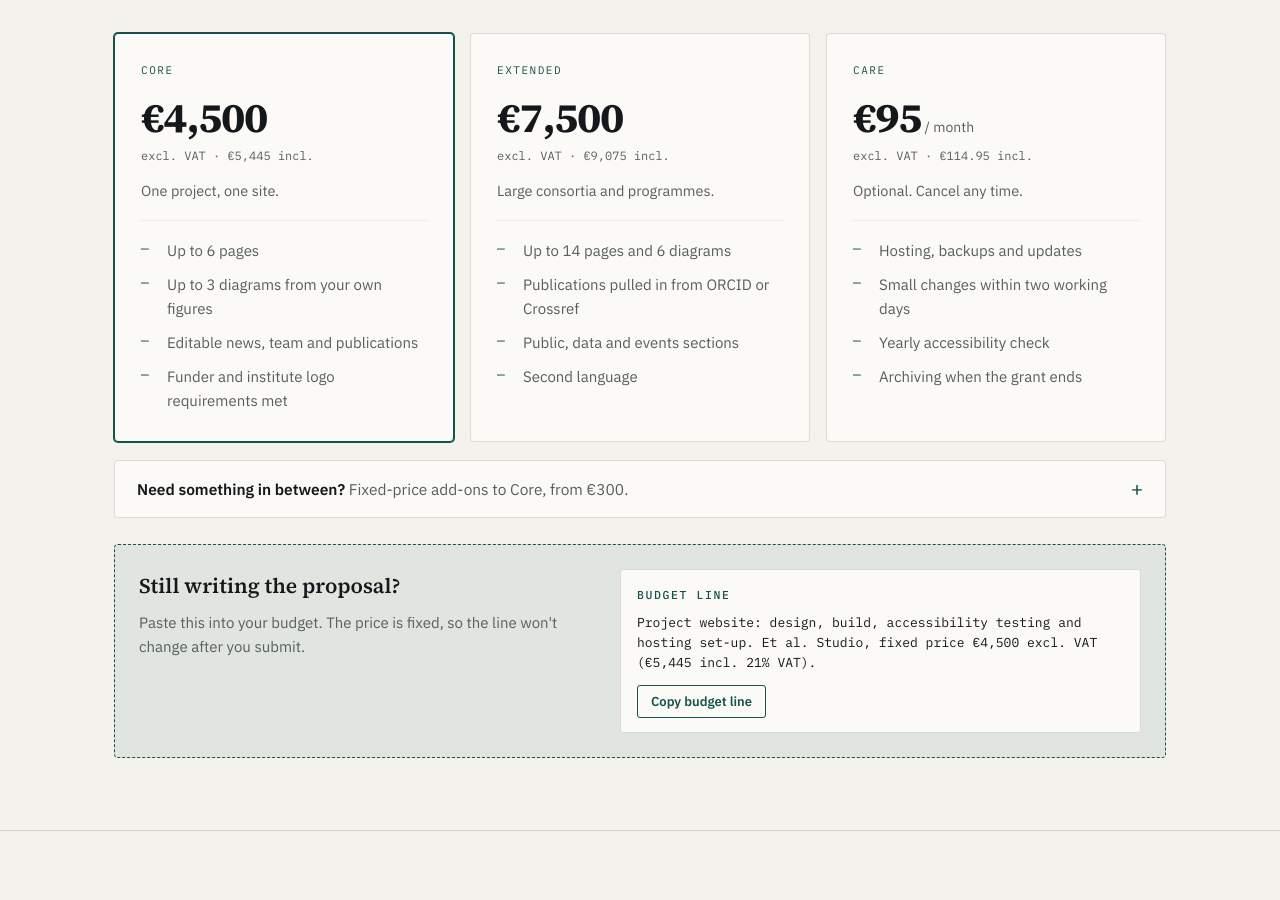
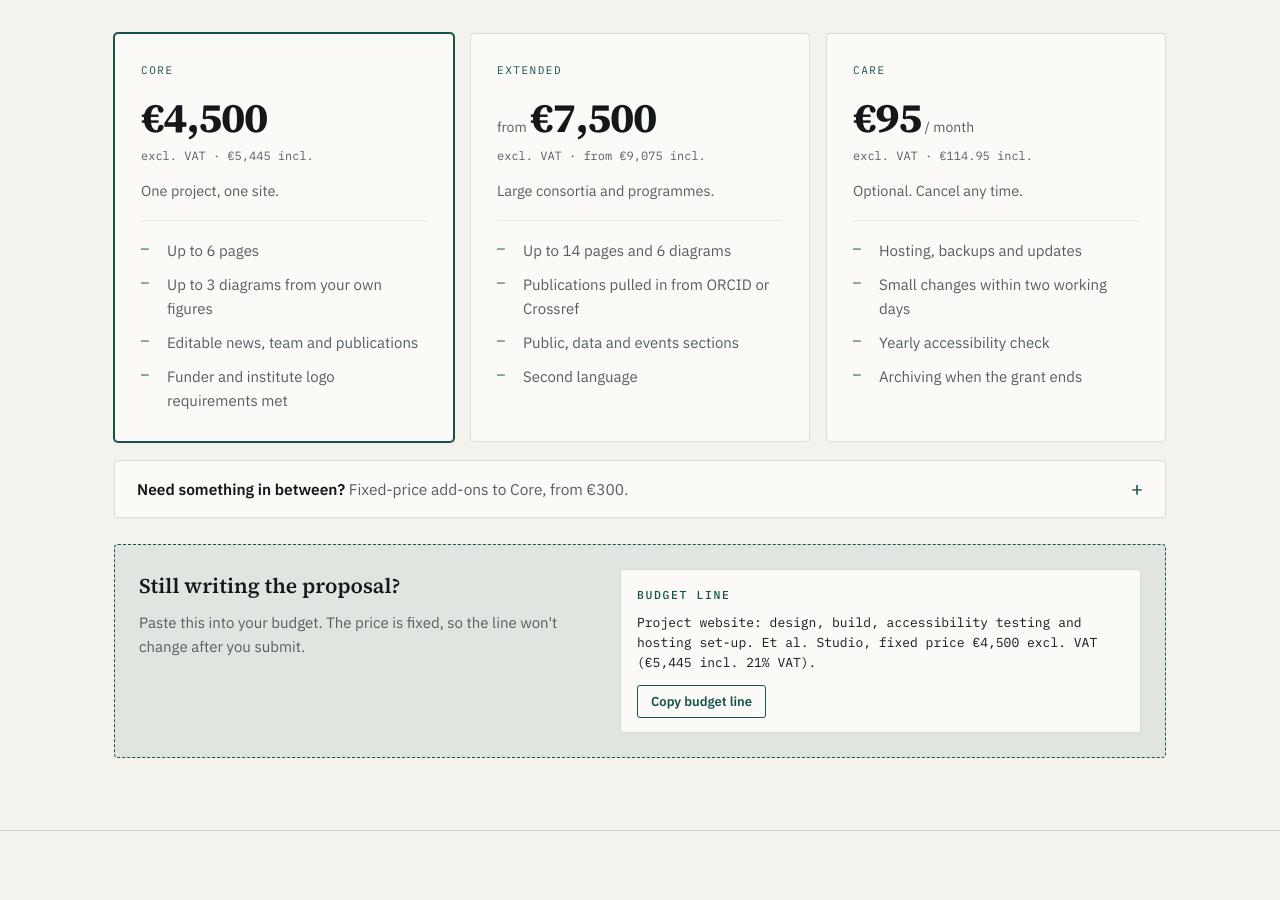
Before and after one commit to mirunapop/etal-studio, a plain HTML site: page index.html in a window 1280 px wide. Shown: the part 1632-2532 px from the top of the page. Drawn offline with Linux system fonts and the light colour scheme.

Commit message:
Copy: Extended tier priced from €7,500
Co-Authored-By: Claude Sonnet 5.5 <noreply@anthropic.com>

```diff
--- a/index.html
+++ b/index.html
@@ -148,8 +148,8 @@
       </div>
       <div class="card">
         <span class="tier">Extended</span>
-        <div class="price">€7,500</div>
-        <div class="incl">excl. VAT · €9,075 incl.</div>
+        <div class="price"><small>from </small>€7,500</div>
+        <div class="incl">excl. VAT · from €9,075 incl.</div>
         <p class="for">Large consortia and programmes.</p>
         <ul>
           <li>Up to 14 pages and 6 diagrams</li>
```
